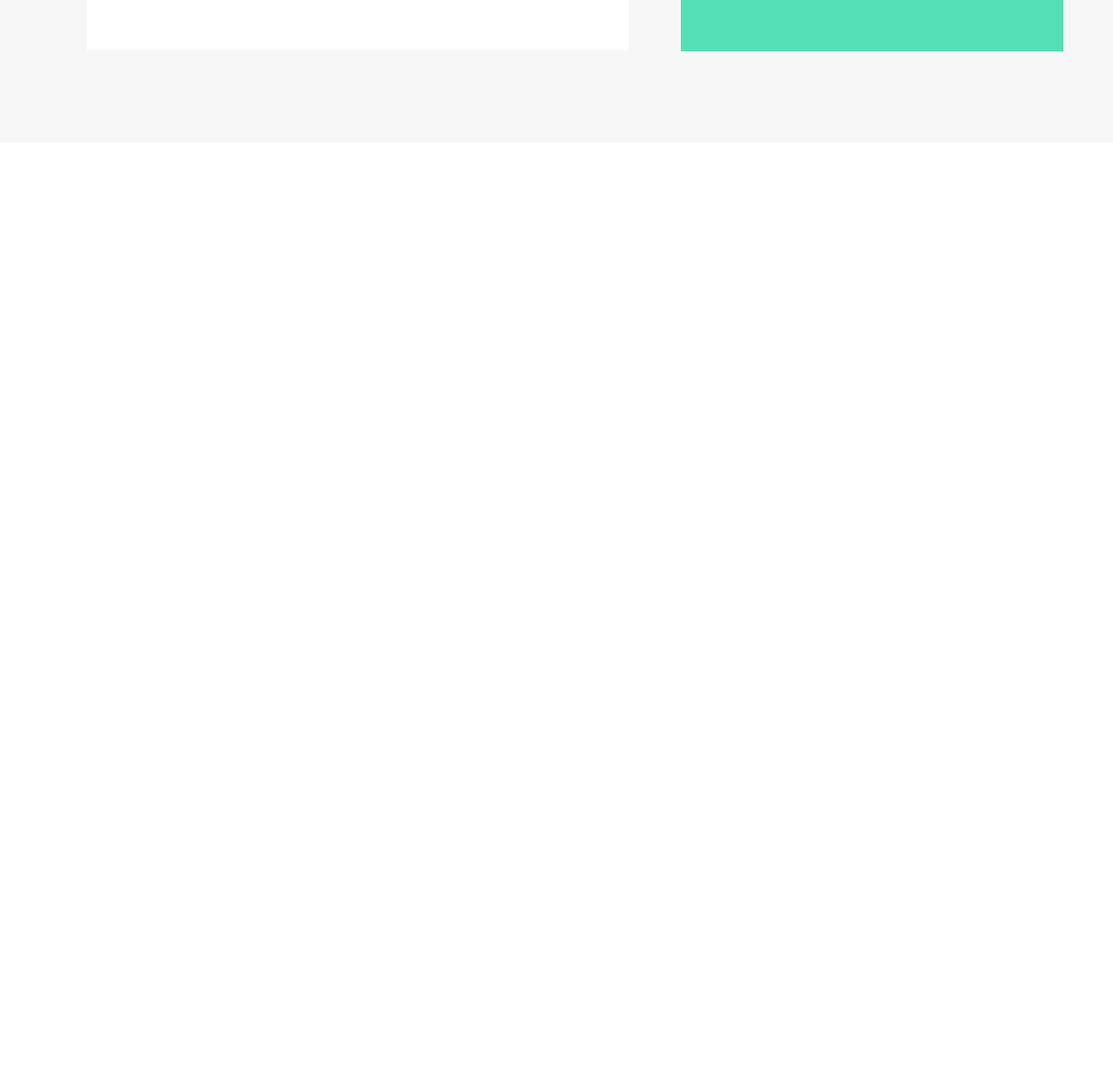
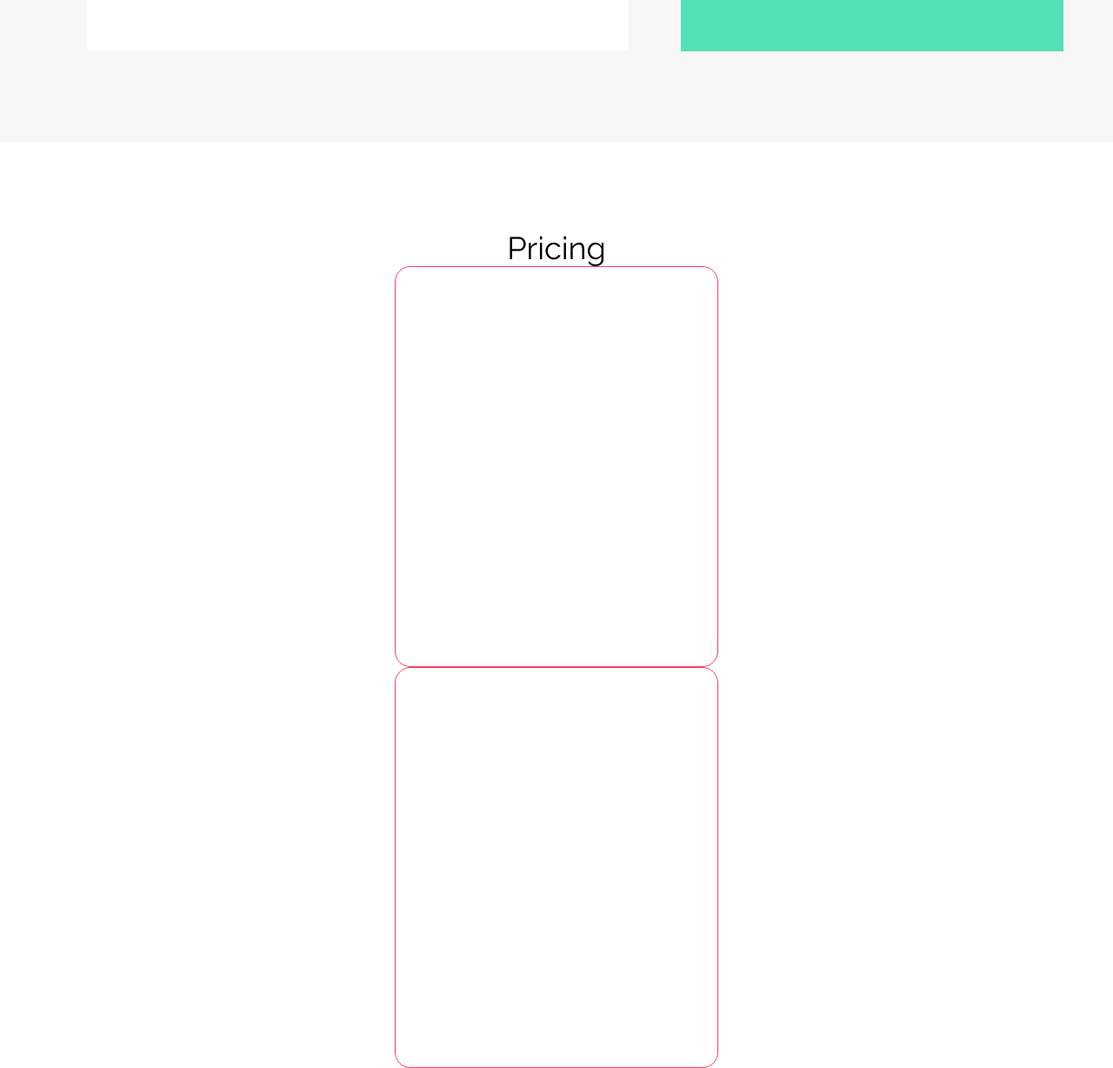
Before and after one commit to Martin-XM/BestShop-Workshop-, a plain HTML site: page index.html in a window 1280 px wide. Shown: the part 2645-3873 px from the top of the page at 87% size. Before the commit the page ends 2809 px from the top, so only its background shows below. Drawn offline with nearby package versions, Linux system fonts and the light colour scheme.

Commit message:
Added Prices

```diff
--- a/css/style.css
+++ b/css/style.css
@@ -7,6 +7,10 @@ html {
   *::after {
     box-sizing: inherit;
     text-decoration: none;
+  }
+
+  body {
+    font-size: 16px;
   }
 
 :root {
@@ -510,3 +514,48 @@ display: block;
     justify-content: center;
     align-items: center;
   }
+
+  /* PRICES */
+
+  .prices_header {
+    font-family: var(--font-primary);
+  color: var(--color-font-primary-black);
+  font-size: 36px;
+  text-align: center;
+
+  line-height: 42px;
+  letter-spacing: 0;
+  margin-top: 100px;
+
+  }
+
+  .prices-tables--wrapper {
+    display: flex;
+    justify-content: center;
+    align-items: center;
+  }
+  /* TABLE 1 */
+
+  .prices-table1 {
+    border: 1px solid var(--color-items-primary-red) ;
+    width: 372px;
+    height: 461px;
+    border-radius: 18px;
+
+  }
+
+  /* TABLE 2 */
+  .prices-table1 {
+    border: 1px solid var(--color-items-primary-red) ;
+    width: 372px;
+    height: 461px;
+    border-radius: 18px;
+  }
+
+  /* TABLE 3 */
+  .prices-table3 {
+    border: 1px solid var(--color-items-primary-red) ;
+    width: 372px;
+    height: 461px;
+    border-radius: 18px;
+  }
--- a/index.html
+++ b/index.html
@@ -126,11 +126,31 @@
             </div>
             </div>
 
+    </div>
+    </section>
 
-    </div>
+    <!-- PRICES -->
+
+    <section id="prices" class="prices">
+        <h2 class="prices_header">Pricing</h2>
+        <div class="prices-tables--wrapper">
+            <div class="prices-tables">
+                <div class="prices-table1">
+
+                </div>
+                <div class="prices-table2">
+
+                </div>
+                <div class="prices-table3">
+
+                </div>
+
+            </div>
 
 
+        </div>
 
     </section>
+
 </body>
 </html>
```
